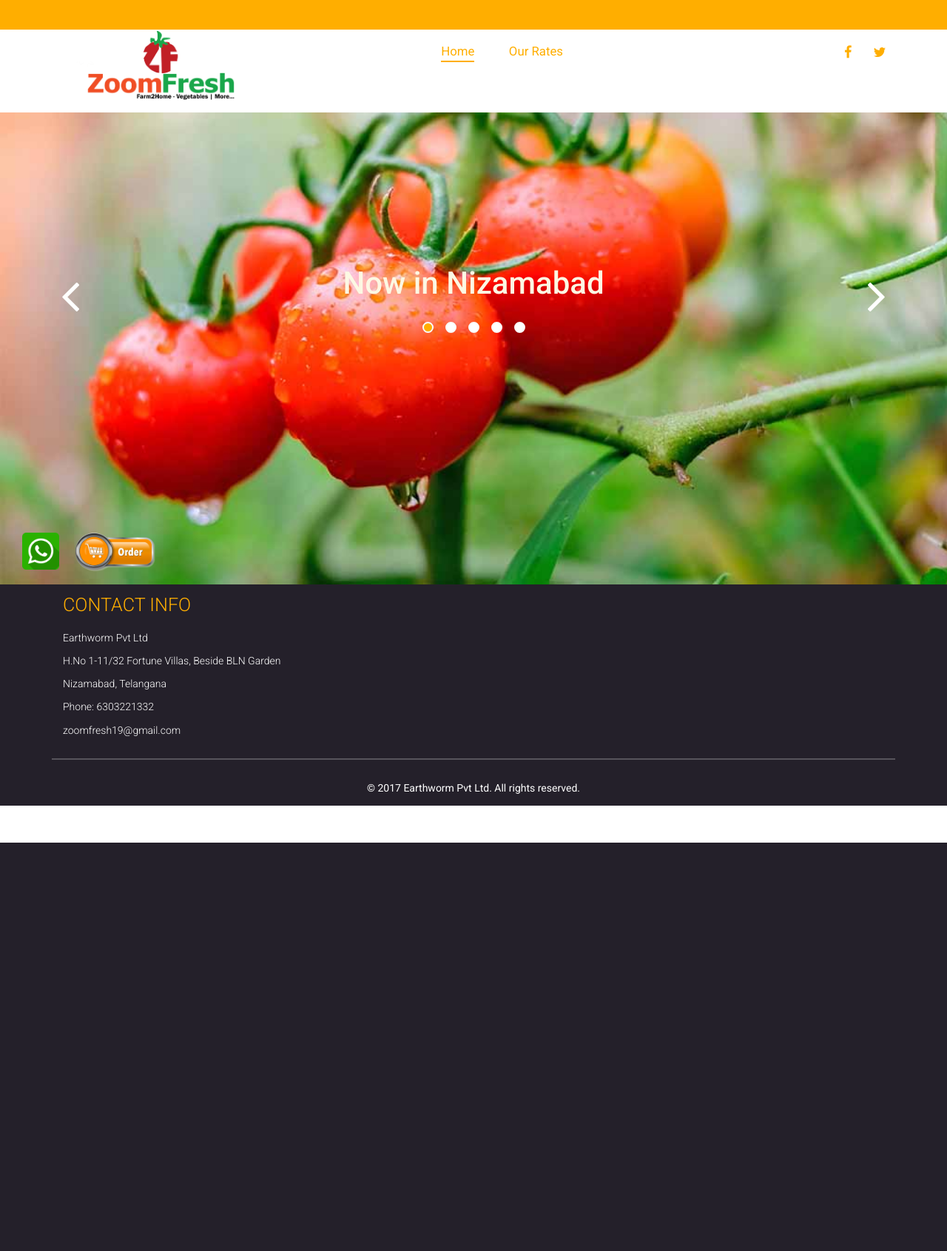
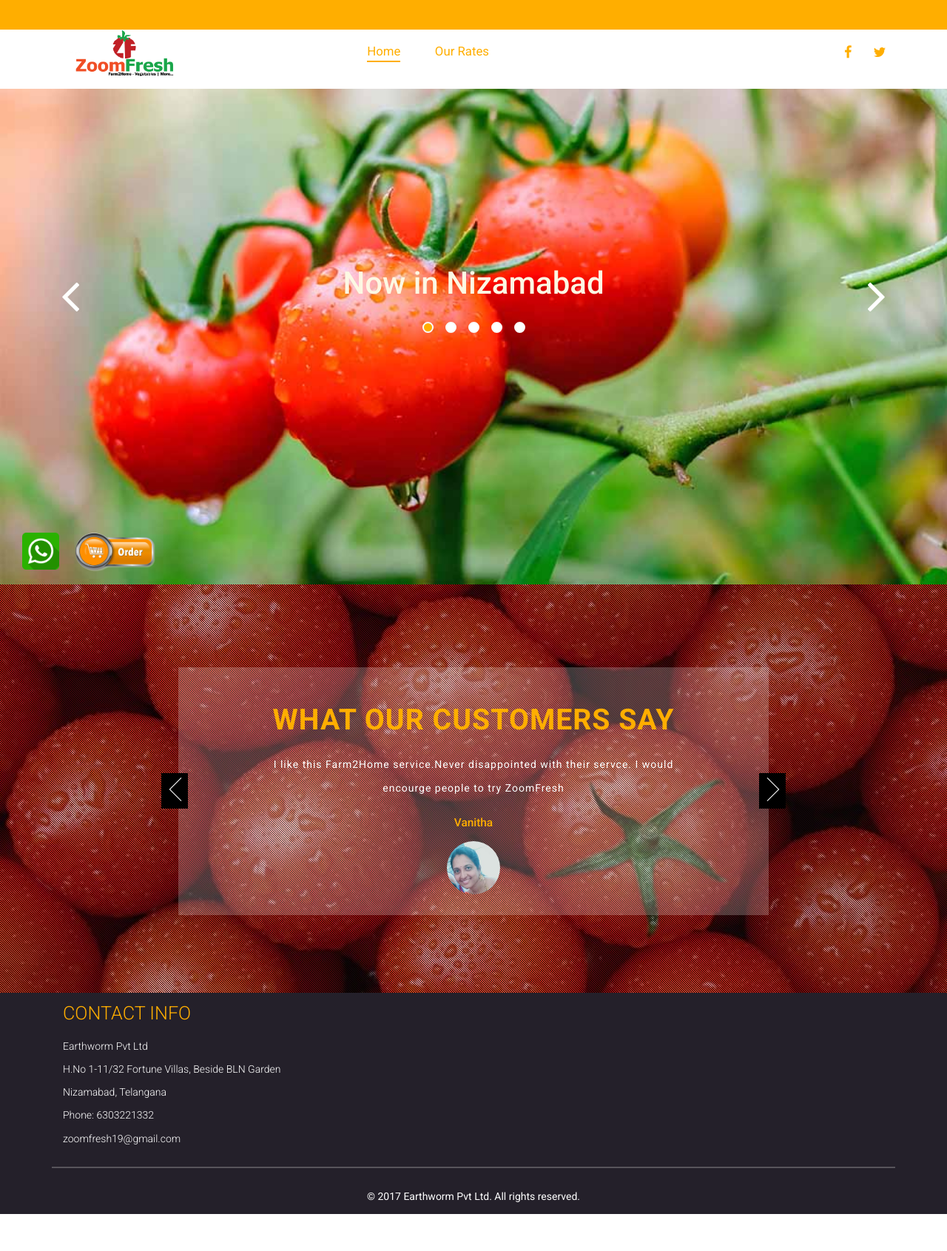
Before and after one commit to earthwormagri19/zf_website, a PHP site: page / in a window 1280 px wide. Shown: the whole page at 74% size. Before the commit the page ends 1139 px from the top, so only its background shows below. Run offline with PHP 8.4, Linux system fonts and the light colour scheme.

Commit message:
added testimonials

```diff
--- a/css/style.css
+++ b/css/style.css
@@ -290,7 +290,7 @@ body a:hover{
 }
 /*-- Testimonials --*/
 .testimonials {
-    background: url(../images/s5.jpg)no-repeat center;
+    background: url(../images/1_.jpg)no-repeat center;
     background-attachment: fixed;
     background-size: cover;
     -webkit-background-size: cover;
@@ -308,7 +308,7 @@ body a:hover{
     width: 11%;
 }
 .wthree_testimonials_grid {
-        position: relative;
+    position: relative;
     margin: 2em auto 0;
     background: rgba(253, 253, 253, 0.21);
     padding: 3em 5em 2em;
--- a/home.html
+++ b/home.html
@@ -4,6 +4,7 @@
 <head>
 <title>ZoomFresh - Farm2Home Vegetables & More | Home </title>
 <meta name="viewport" content="width=device-width, initial-scale=1">
+<meta name="description" content="Farm2Home Vegetables & More | Now in Nizamabad | Fresh Quality Graded Vegetables | Directly from Farmer's field to home |">
 <meta http-equiv="Content-Type" content="text/html; charset=utf-8" />
 <meta name="description" content="Farm2Home Vegetables & More | Now in Nizamabad | Fresh Quality Graded Vegetables | Directly from Farmer's field to home |">
 <meta name="keywords" content="ZoomFresh, Farm2Home, Nizamabad, Fresh Quality Graded Vegetables, Telangana India" />
@@ -44,7 +45,7 @@
 							<span class="icon-bar"></span>
 							<span class="icon-bar"></span>
 						</button>
-						<h1><a href="index.html"><i  aria-hidden="true"></i><img src="images/ZoomFresh HD Logo.png" alt=" " height="300" width="300" class="img-responsive" /></a></h1>
+						<h1><a href="index.html"><i  aria-hidden="true"></i><img src="images/ZoomFresh HD Logo.png" alt=" " height="100" width="200" class="img-responsive" /></a></h1>
 					</div>
 					<!-- Collect the nav links, forms, and other content for toggling -->
 					<div class="collapse navbar-collapse" id="bs-example-navbar-collapse-1">
@@ -100,6 +101,53 @@
 		</div>
 		<!-- //banner-text -->
 	</div>
+	<div class="testimonials">
+		<div class="test_agile_info">
+		 <div class="container">
+			 <ul id="flexiselDemo1">
+				 <li>
+					 <div class="wthree_testimonials_grid_main">
+						 <div class="wthree_testimonials_grid">
+							 <h4>What Our customers say</h4>
+							 <p>I like this Farm2Home service.Never disappointed with their servce. I would encourge people to try ZoomFresh</p>
+								 <h5>Vanitha</h5>
+							 <div class="wthree_testimonials_grid_pos">
+								 <img src="images/akka.jpeg" alt=" " class="img-responsive" />
+							 </div>
+						 </div>
+
+					 </div>
+				 </li>
+				 <li>
+					 <div class="wthree_testimonials_grid_main">
+						 <div class="wthree_testimonials_grid">
+							 <h4>What Our customers say</h4>
+							 <p>It is nice to see someone is helping farmers. Vegetables are always fresh and directly from framer's field.</p>
+								 <h5>Karunakar</h5>
+							 <div class="wthree_testimonials_grid_pos">
+								 <img src="images/bava.jpeg" alt=" " class="img-responsive" />
+							 </div>
+						 </div>
+
+					 </div>
+				 </li>
+				 <li>
+					 <div class="wthree_testimonials_grid_main">
+						 <div class="wthree_testimonials_grid">
+							 <h4>What Our customers say</h4>
+							 <p>Great service and fresh Vegetables.All your groceries Vegetables in good, nice packaging and the delivery service is really good.</p>
+
+								 <h5>Narender</h5>
+							 <div class="wthree_testimonials_grid_pos">
+								 <img src="images/naren.jpeg" alt=" " class="img-responsive" />
+							 </div>
+						 </div>
+
+					 </div>
+				 </li>
+			 </ul>
+		 </div>
+	 </div>
 	<!-- //banner -->
 <!-- //bootstrap-pop-up -->
 	<!-- footer start here -->
--- a/rates.html
+++ b/rates.html
@@ -4,9 +4,9 @@
 <head>
 <title>ZoomFresh - Farm2Home Vegetables & More | Our Rates </title>
 <meta name="viewport" content="width=device-width, initial-scale=1">
+<meta name="description" content="Farm2Home Vegetables & More | Now in Nizamabad | Fresh Quality Graded Vegetables | Directly from Farmer's field to home |">
 <meta http-equiv="Content-Type" content="text/html; charset=utf-8" />
-<meta name="keywords" content="ZoomFresh Responsive web template, Bootstrap Web Templates, Flat Web Templates, Android Compatible web template,
-	SmartPhone Compatible web template, free WebDesigns for Nokia, Samsung, LG, Sony Ericsson, Motorola web design" />
+<meta name="keywords" content="ZoomFresh, Farm2Home, Nizamabad, Fresh Quality Graded Vegetables, Telaganga, India" />
 <script type="application/x-javascript"> addEventListener("load", function() { setTimeout(hideURLbar, 0); }, false); function hideURLbar(){ window.scrollTo(0,1); } </script>
 <!-- Custom Theme files -->
 <link href="css/bootstrap.css" type="text/css" rel="stylesheet" media="all">
```
Also changed, not shown: index.html (+49 -1 lines), images/akka.jpeg (added), images/bava.jpeg (added), images/naren.jpeg (added), 2 other files.
